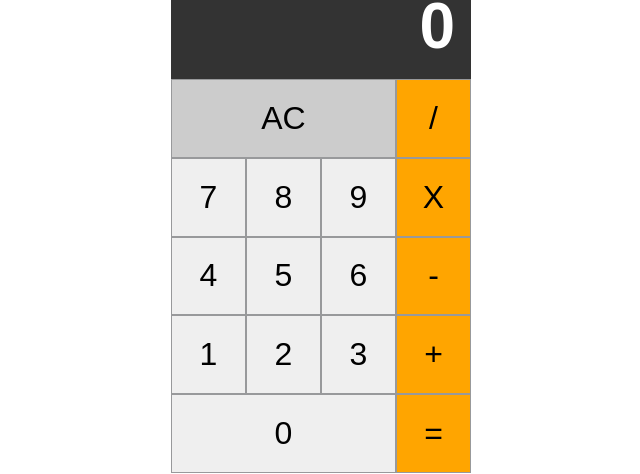
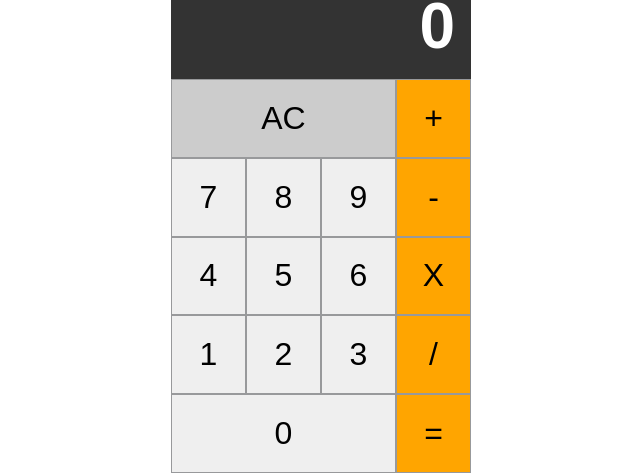
Before and after one commit to next-step/react-calculator, a React (Vite) app: page / in a window 1280 px wide. Shown: the part 177-651 px from the top of the page, without its empty margins (319-959 px from the left). Built offline with nearby package versions, Linux system fonts and the light colour scheme.

Commit message:
refactor: operators 표시

```diff
--- a/src/app.tsx
+++ b/src/app.tsx
@@ -29,12 +29,7 @@ export const CalculatorApp = () => {
         </Button>
       </Layout.Modifiers>
       <Layout.Operations>
-        {[
-          Operators.Divide,
-          Operators.Multiply,
-          Operators.Minus,
-          Operators.Plus,
-        ].map((operator) => (
+        {Object.values(Operators).map((operator) => (
           <Button
             key={operator}
             variant="operation"
```
